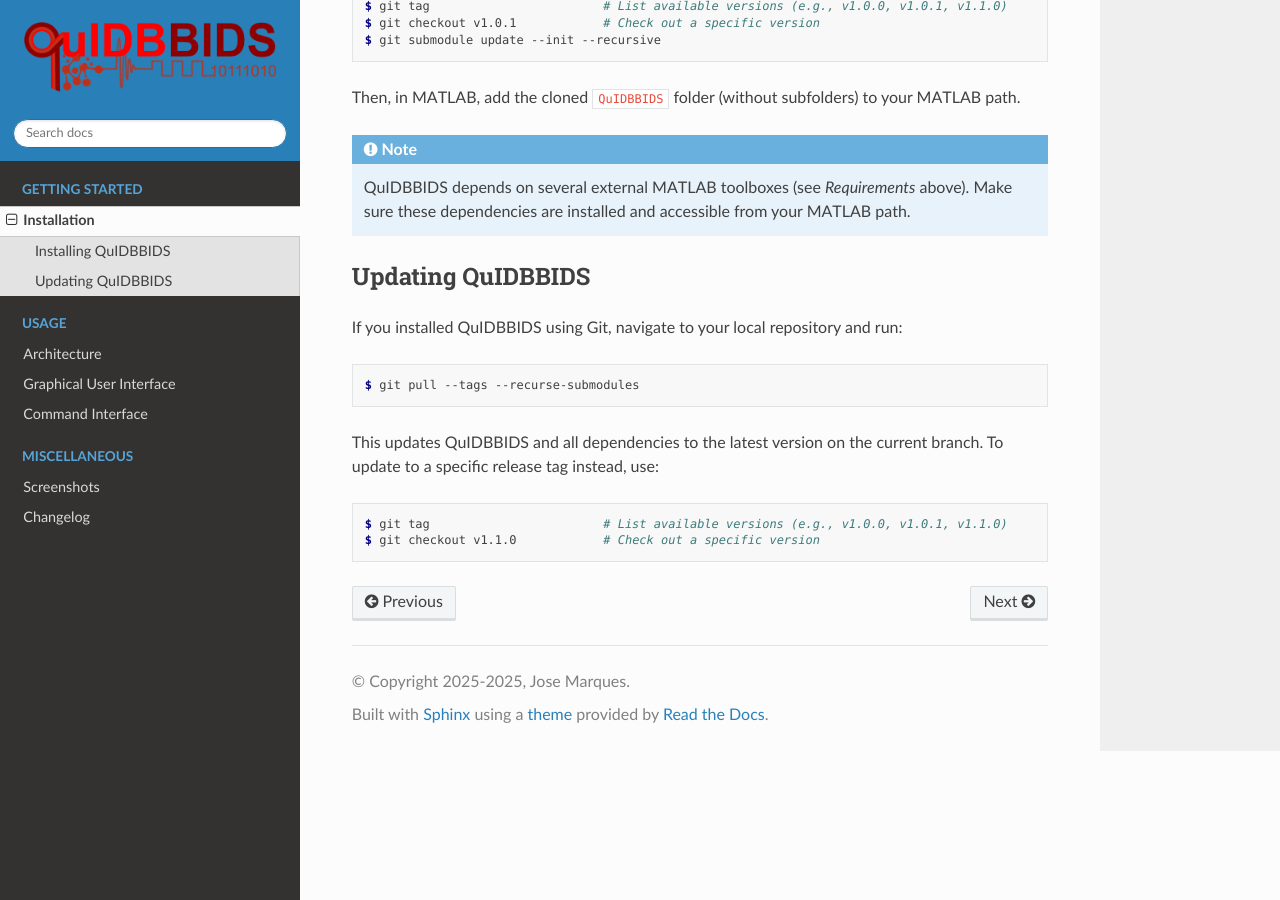
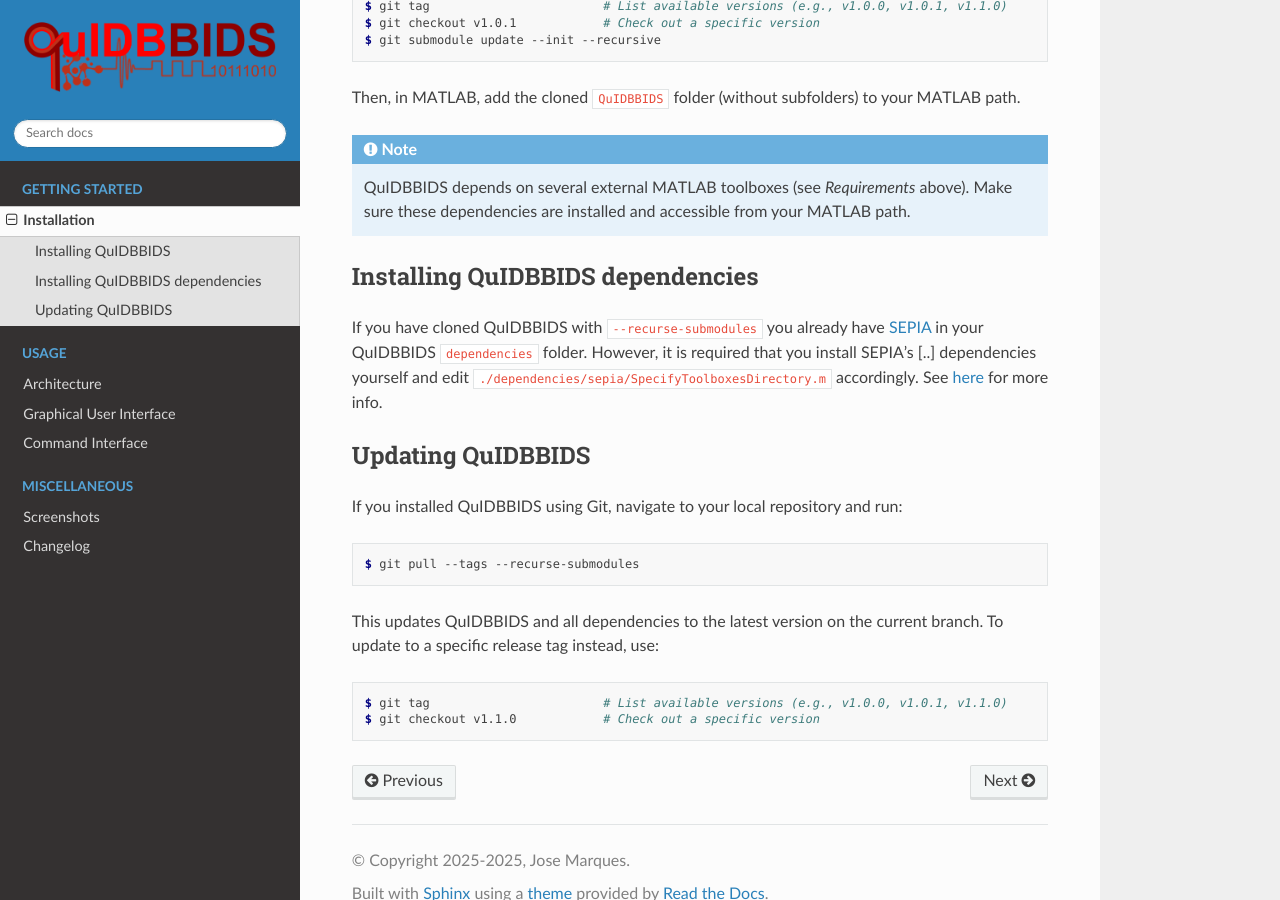
Before and after one commit to Donders-Institute/quidbbids, a Sphinx documentation site: the page built from docs/installation.rst, in a window 1280 px wide and 900 px high, scrolled down 723 px. Built offline with Sphinx 7.4.7 and the Read the Docs theme 3.1.0, drawn with Linux system fonts in a browser that asks for light colours; pages that are not in the unit, such as notebooks, are missing from menus; the version number could not be read and is left out.

Commit message:
Minor tweaks

```diff
--- a/docs/installation.rst
+++ b/docs/installation.rst
@@ -37,6 +37,13 @@ Then, in MATLAB, add the cloned ``QuIDBBIDS`` folder (without subfolders) to you
    QuIDBBIDS depends on several external MATLAB toolboxes (see *Requirements* above).
    Make sure these dependencies are installed and accessible from your MATLAB path.
 
+Installing QuIDBBIDS dependencies
+---------------------------------
+If you have cloned QuIDBBIDS with ``--recurse-submodules`` you already have `SEPIA <https://github.com/kschan0214/sepia>`__
+in your QuIDBBIDS ``dependencies`` folder. However, it is required that you install SEPIA's [..] dependencies yourself
+and edit ``./dependencies/sepia/SpecifyToolboxesDirectory.m`` accordingly. See
+`here <https://sepia-documentation.readthedocs.io/en/latest/getting_started/Installation.html>`__ for more info.
+
 Updating QuIDBBIDS
 ------------------
 
```
Also changed, not shown: 1 other file.
